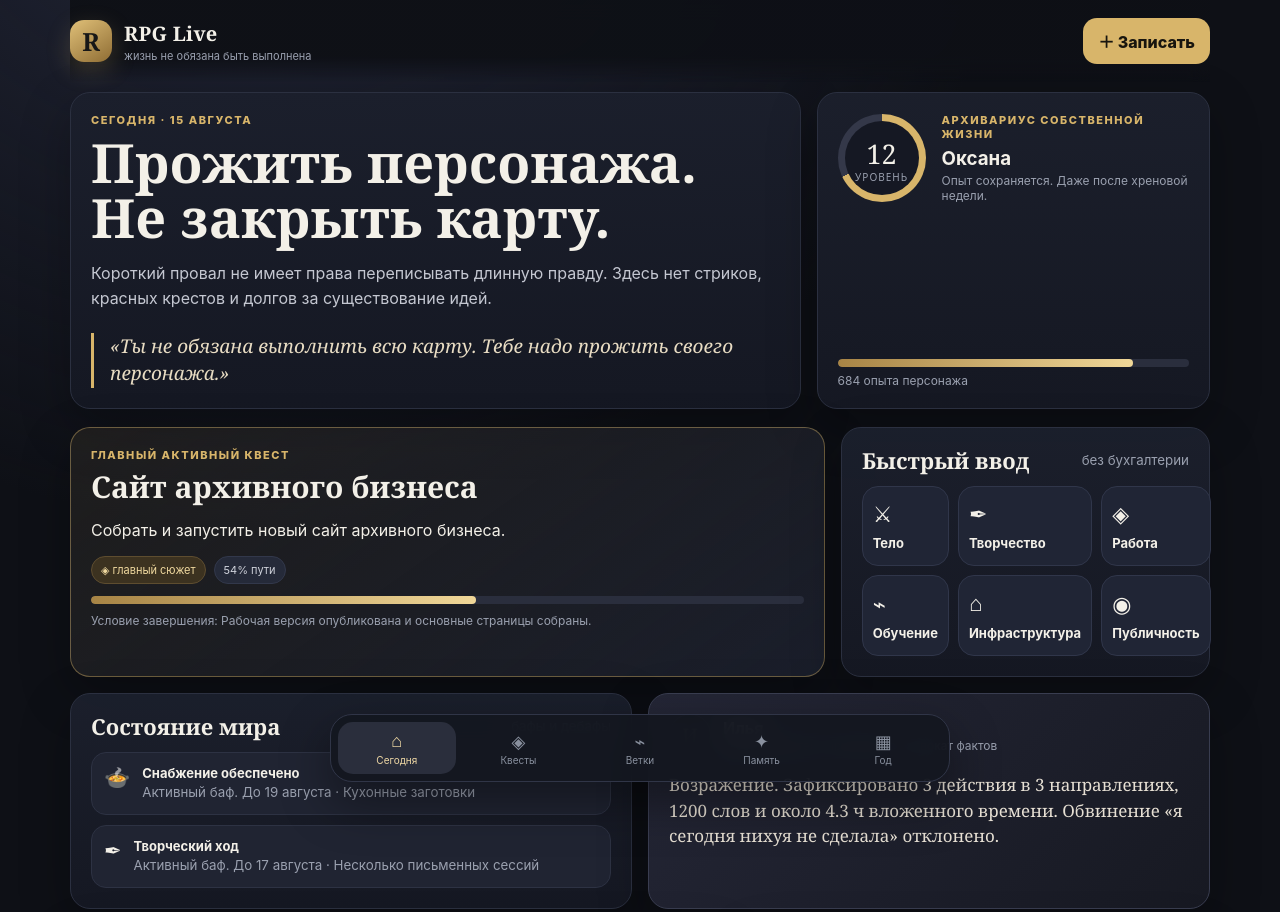
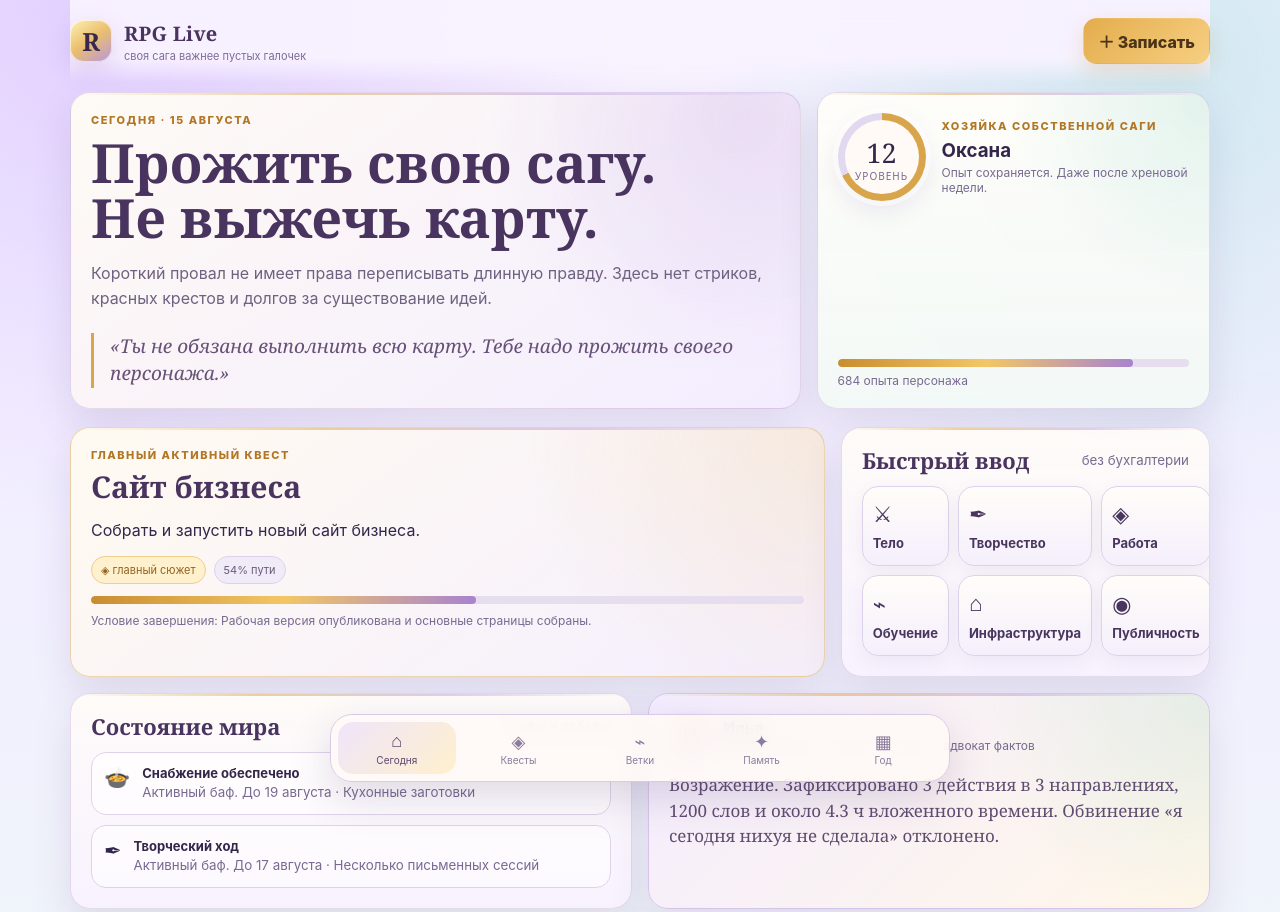
Before and after one commit to diavoliada7887/RPG-Life, a plain HTML site: page index.html in a window 1280 px wide. Shown: the top 912 px of the page. Drawn offline with Linux system fonts and the light colour scheme.

Commit message:
Switch RPG Live to fantasy theme

```diff
--- a/index.html
+++ b/index.html
@@ -3,11 +3,12 @@
 <head>
   <meta charset="utf-8" />
   <meta name="viewport" content="width=device-width,initial-scale=1,viewport-fit=cover" />
-  <meta name="theme-color" content="#11131a" />
+  <meta name="theme-color" content="#f4efff" />
   <meta name="description" content="RPG Live — прожить своего персонажа, а не закрыть всю карту." />
   <link rel="manifest" href="manifest.webmanifest" />
   <link rel="icon" href="icon.svg" type="image/svg+xml" />
   <link rel="stylesheet" href="styles.css" />
+  <link rel="stylesheet" href="fantasy.css" />
   <title>RPG Live</title>
 </head>
 <body>
@@ -15,7 +16,7 @@
     <header class="topbar">
       <button class="brand" data-nav="today" aria-label="RPG Live — на главную">
         <span class="brand-mark">R</span>
-        <span><b>RPG Live</b><small>жизнь не обязана быть выполнена</small></span>
+        <span><b>RPG Live</b><small>своя сага важнее пустых галочек</small></span>
       </button>
       <div class="top-actions">
         <button id="installBtn" class="ghost hidden">Установить</button>
@@ -38,5 +39,6 @@
   <div id="toast" class="toast" role="status" aria-live="polite"></div>
 
   <script src="app.js" defer></script>
+  <script src="fantasy-patch.js" defer></script>
 </body>
 </html>
```
